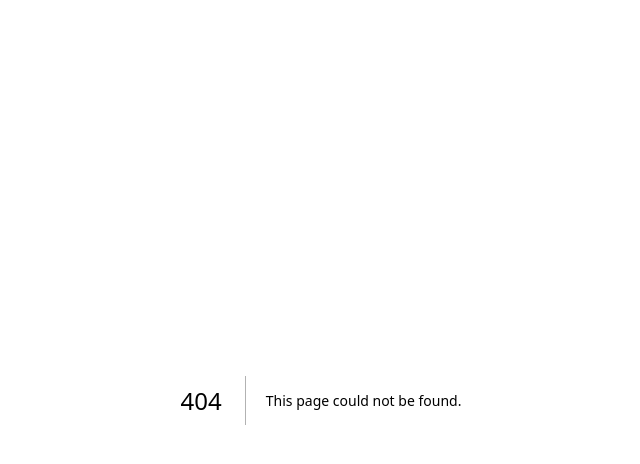
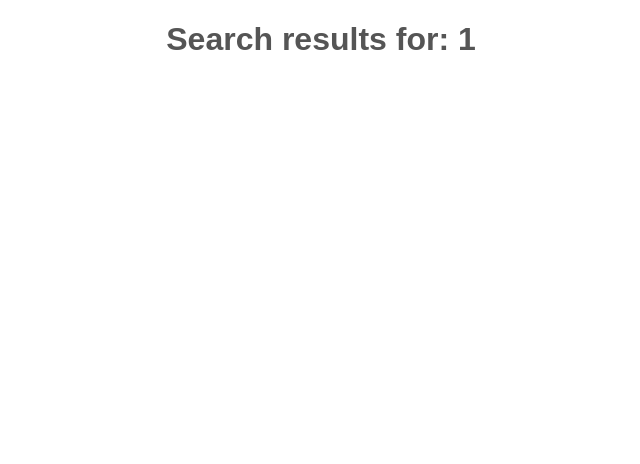
Before and after one commit to artikov/giphy-search, a Next.js app: page /search/1 in a window 1280 px wide. Before the commit this address had no page. Shown: the top 464 px of the page, without its empty margins (319-959 px from the left). Built offline with nearby package versions, Linux system fonts and the light colour scheme.

Commit message:
Add route for search

```diff
--- /dev/null
+++ b/pages/search/[searchTerm].jsx
@@ -0,0 +1,16 @@
+import React from "react";
+import Head from "next/head";
+import { useRouter } from "next/router";
+
+export default function Search() {
+  const router = useRouter();
+  return (
+    <>
+      <Head>
+        <title>Search</title>
+        <link rel="stylesheet" href="/styles.css" />
+      </Head>
+      <h1>Search results for: {router.query.searchTerm}</h1>
+    </>
+  );
+}
```
